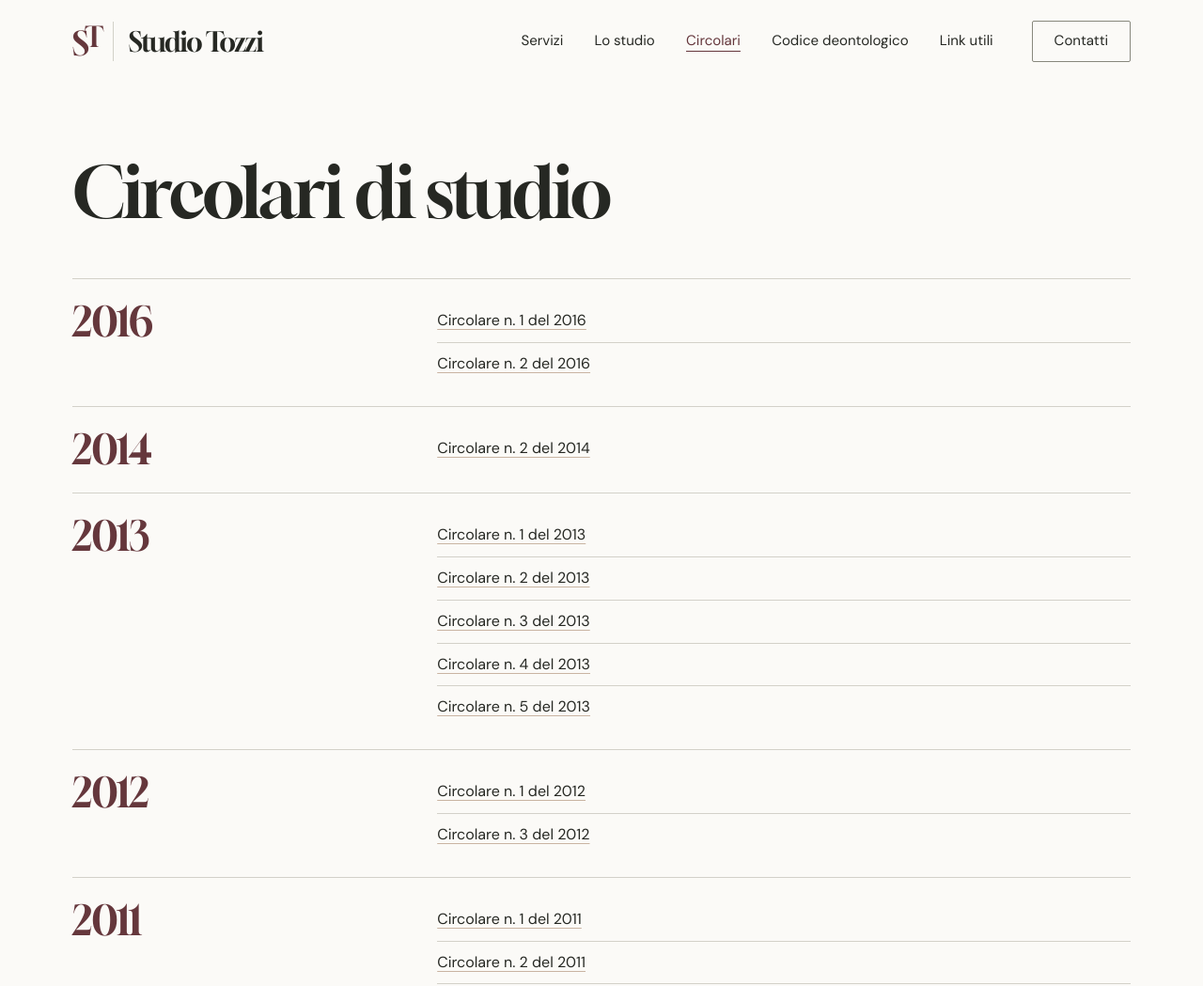
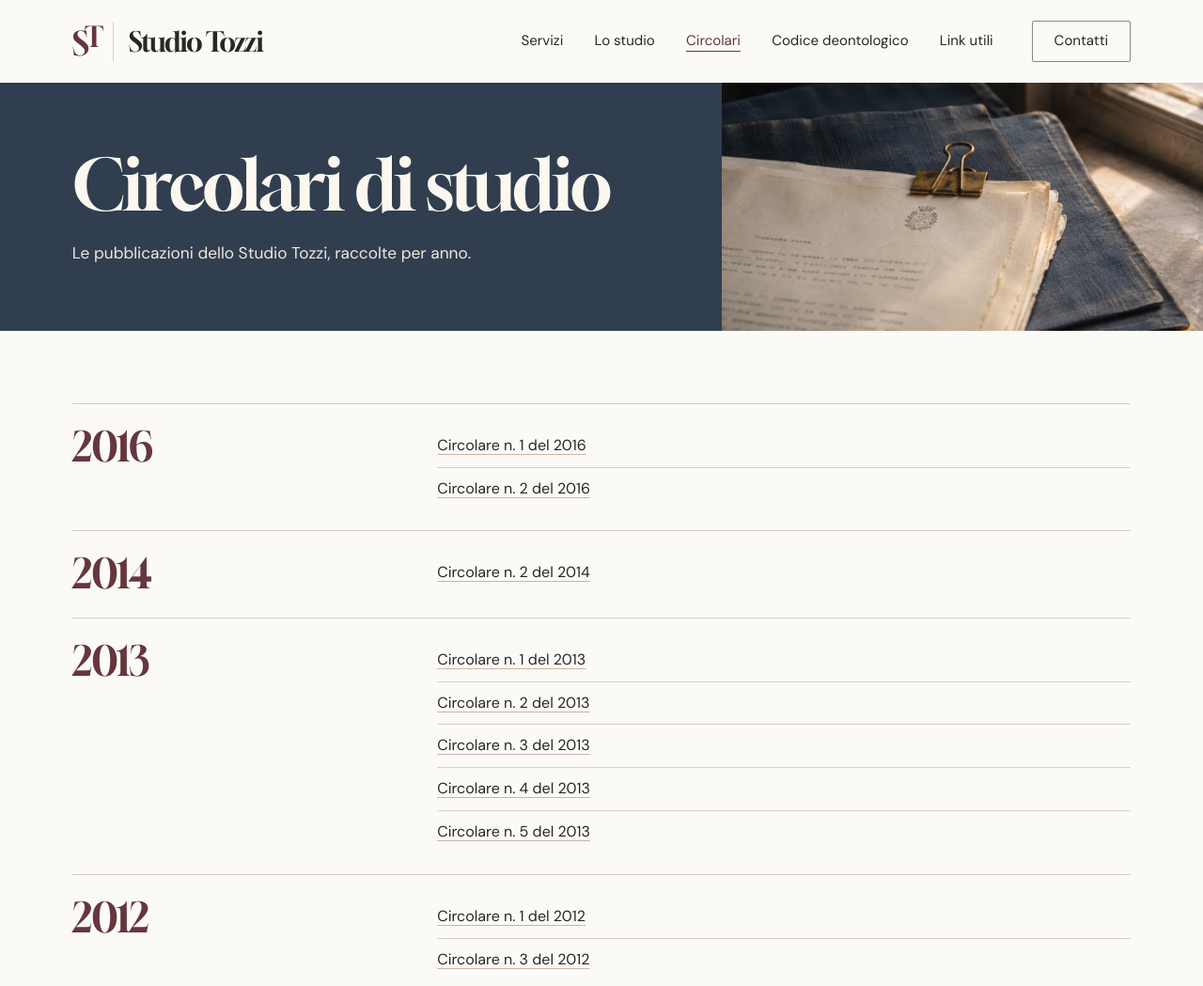
Before and after one commit to kalik1/studiotozzi, a plain HTML site: page circolari.html in a window 1280 px wide. Shown: the top 1049 px of the page at 94% size. Drawn offline with Linux system fonts and the light colour scheme.

Commit message:
Aggiungi la testata fotografica all’archivio delle circolari

```diff
--- a/circolari.html
+++ b/circolari.html
@@ -28,10 +28,18 @@
       <a class="nav-contact" href="index.html#contatti">Contatti</a>
     </div>
   </header>
-  <main id="contenuto" class="wrap section bulletins">
-    <h1>Circolari di studio</h1>
-    <div id="archivio" aria-busy="true"></div>
-    <noscript>Attiva JavaScript per consultare l’elenco delle circolari.</noscript>
+  <main id="contenuto" class="bulletins-page">
+    <header class="reference-cover">
+      <div class="wrap reference-title">
+        <h1>Circolari di studio</h1>
+        <p>Le pubblicazioni dello Studio Tozzi, raccolte per anno.</p>
+      </div>
+      <img src="assets/circolari.webp" alt="">
+    </header>
+    <div class="wrap section bulletins">
+      <div id="archivio" aria-busy="true"></div>
+      <noscript>Attiva JavaScript per consultare l’elenco delle circolari.</noscript>
+    </div>
   </main>
   <footer><div class="wrap footer-inner"><a class="footer-brand" href="index.html#inizio">Studio Tozzi</a><span>Mauro Tozzi · ST Consulting Srl</span></div></footer>
 </body>
--- a/style.css
+++ b/style.css
@@ -211,7 +211,7 @@ nav a[aria-current="page"] {
   .ethics-page .service-index ul { display: block; }
 }
 
-.bulletins h1 { margin-bottom: .7em; }
+.bulletins-page .reference-cover { background: #303e50; }
 .bulletins section { display: grid; grid-template-columns: minmax(75px,.45fr) 1fr; gap: 5%; padding-block: 22px; border-top: 1px solid var(--rule); }
 .bulletins h2 { color: var(--wine); font-size: clamp(1.8rem,3.4vw,3.7rem); }
 .bulletins ul { margin: 0; padding: 0; list-style: none; }
```
Also changed, not shown: assets/circolari.webp (added).
